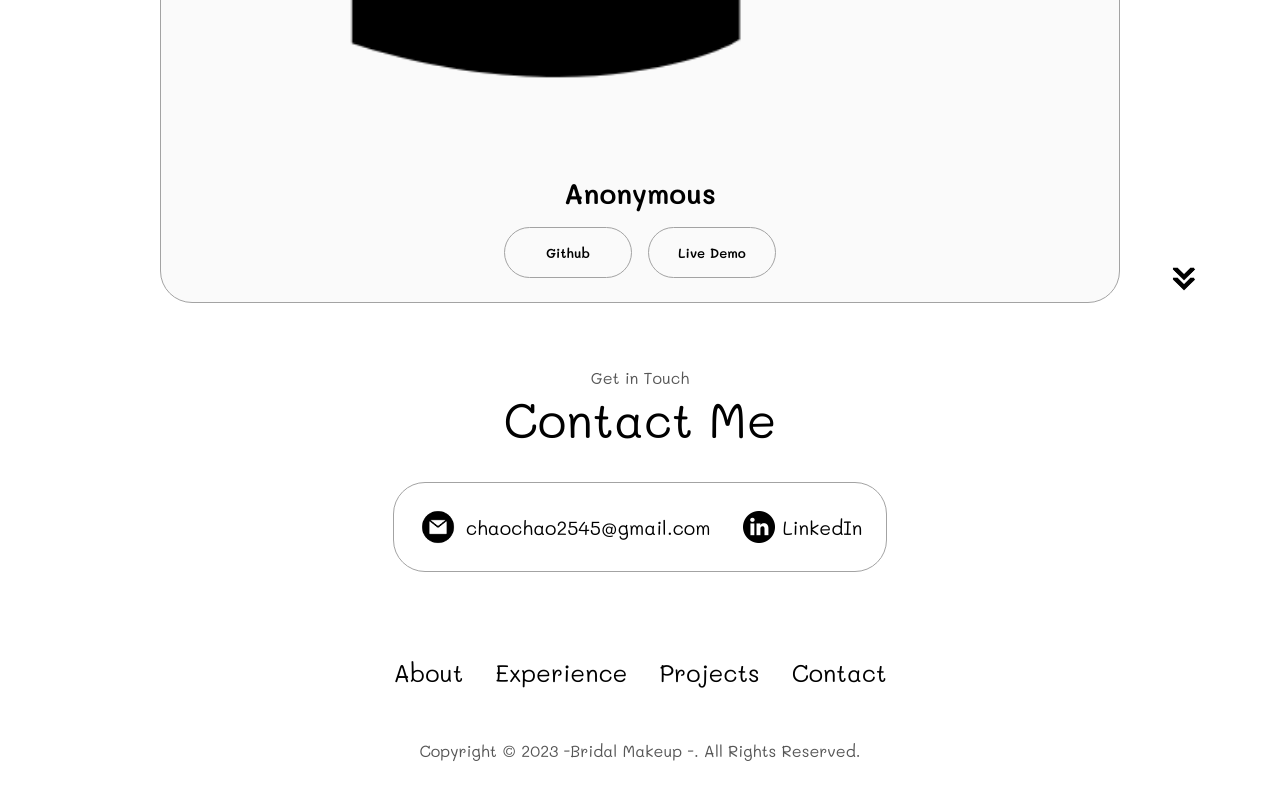
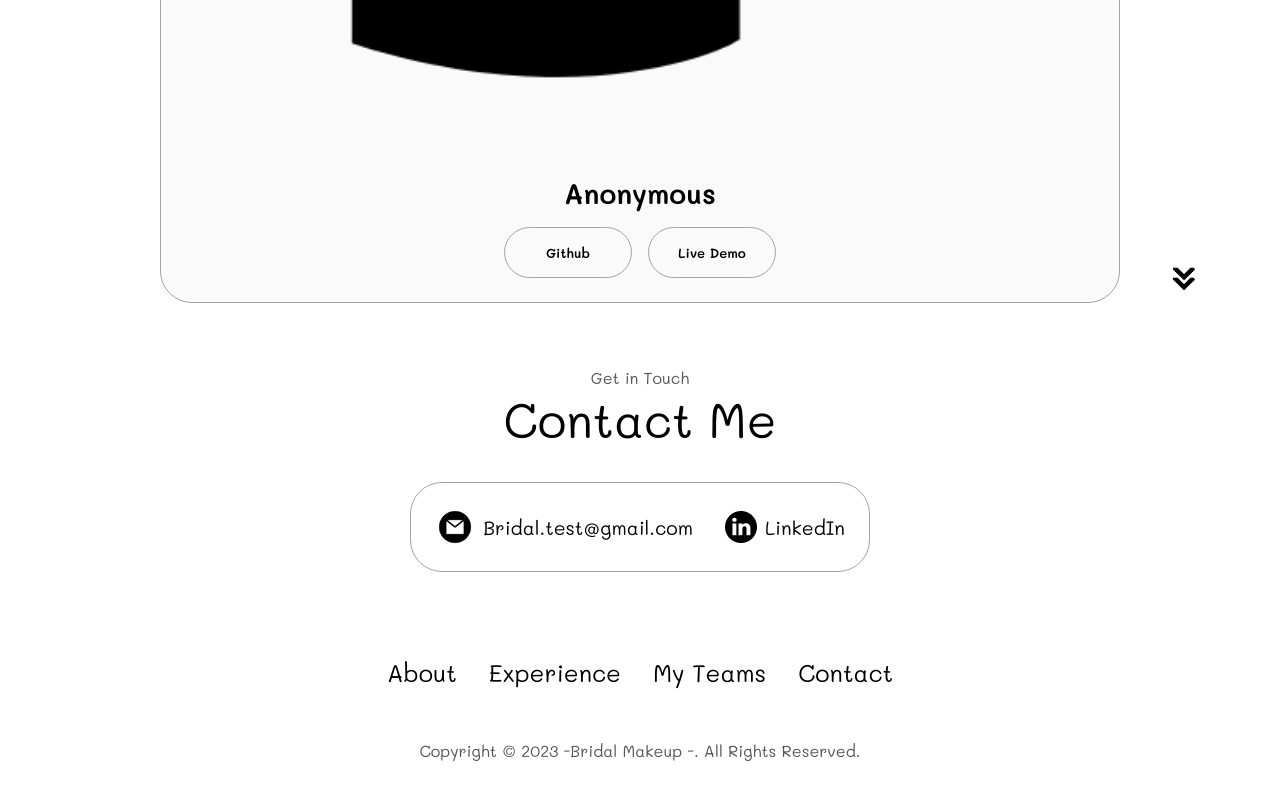
Before and after one commit to iamc9ju/Bamkumx, a plain HTML site: page index.html in a window 1280 px wide. Shown: the part 3690-4490 px from the top of the page. Drawn offline with Linux system fonts and the light colour scheme.

Commit message:
Update index.html

```diff
--- a/index.html
+++ b/index.html
@@ -4,7 +4,7 @@
     <meta charset="UTF-8" />
     <meta http-equiv="X-UA-Compatible" content="IE=edge" />
     <meta name="viewport" content="width=device-width, initial-scale=1.0" />
-    <title>My Portfolio</title>
+    <title>Bridal Makeup</title>
     <link rel="stylesheet" href="style.css" />
     <link rel="stylesheet" href="mediaqueries.css" />
     <link rel="preconnect" href="https://fonts.googleapis.com">
@@ -22,7 +22,7 @@
       </div>
     </nav>
     <nav id="hamburger-nav">
-      <div class="logo">John Doe</div>
+      <div class="logo">-Bridal Makeup-</div>
       <div class="hamburger-menu">
         <div class="hamburger-icon" onclick="toggleMenu()">
           <span></span>
@@ -32,7 +32,7 @@
         <div class="menu-links">
           <li><a href="#about" onclick="toggleMenu()">About</a></li>
           <li><a href="#experience" onclick="toggleMenu()">Experience</a></li>
-          <li><a href="#projects" onclick="toggleMenu()">Projects</a></li>
+          <li><a href="#projects" onclick="toggleMenu()">My Teams</a></li>
           <li><a href="#contact" onclick="toggleMenu()">Contact</a></li>
         </div>
       </div>
@@ -285,7 +285,7 @@
             alt="Email icon"
             class="icon contact-icon email-icon"
           />
-          <p><a href="#">chaochao2545@gmail.com</a></p>
+          <p><a href="#">Bridal.test@gmail.com</a></p>
         </div>
         <div class="contact-info-container">
           <img
@@ -303,7 +303,7 @@
           <ul class="nav-links">
             <li><a href="#about">About</a></li>
             <li><a href="#experience">Experience</a></li>
-            <li><a href="#projects">Projects</a></li>
+            <li><a href="#projects">My Teams</a></li>
             <li><a href="#contact">Contact</a></li>
           </ul>
         </div>
```
